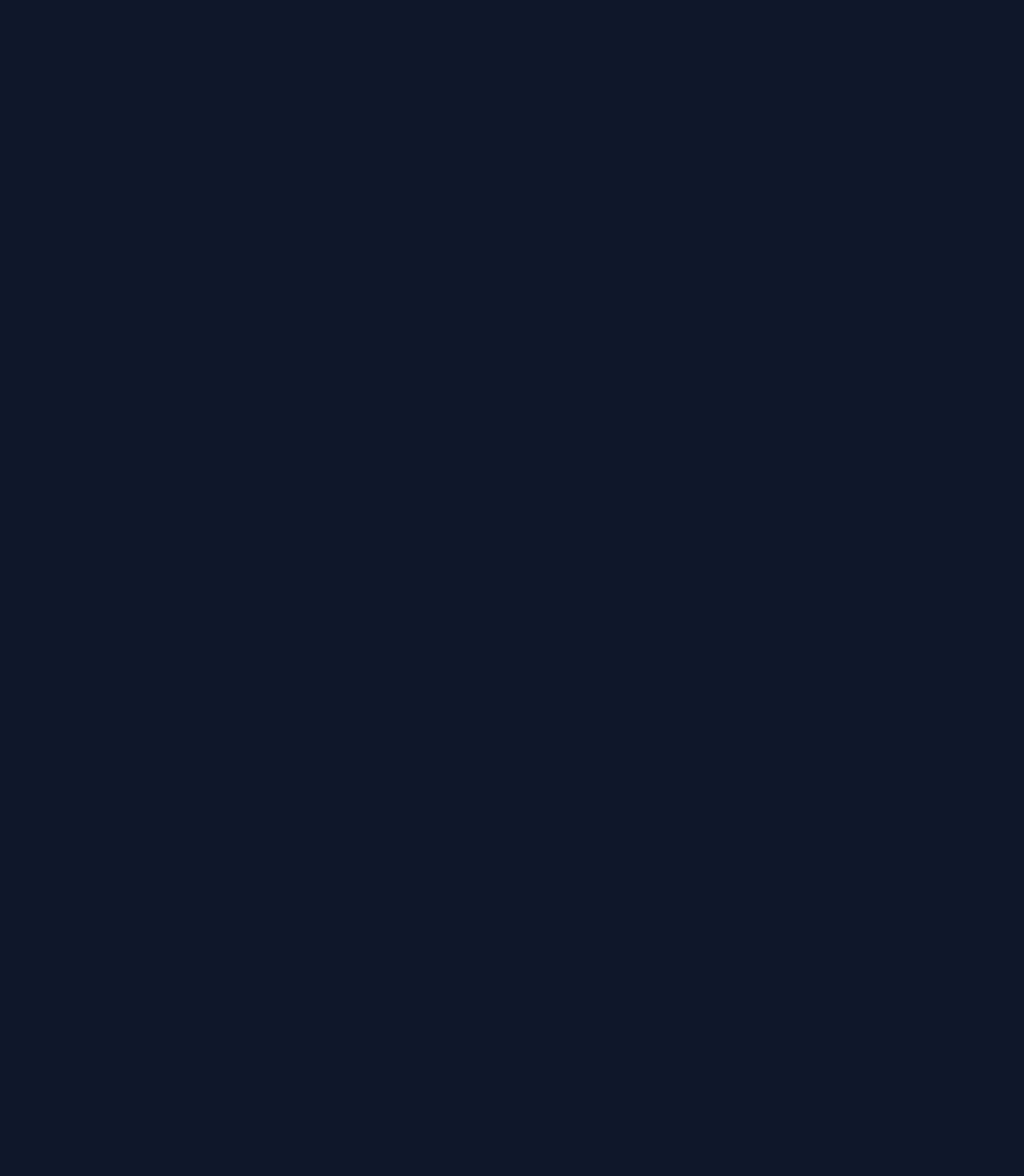
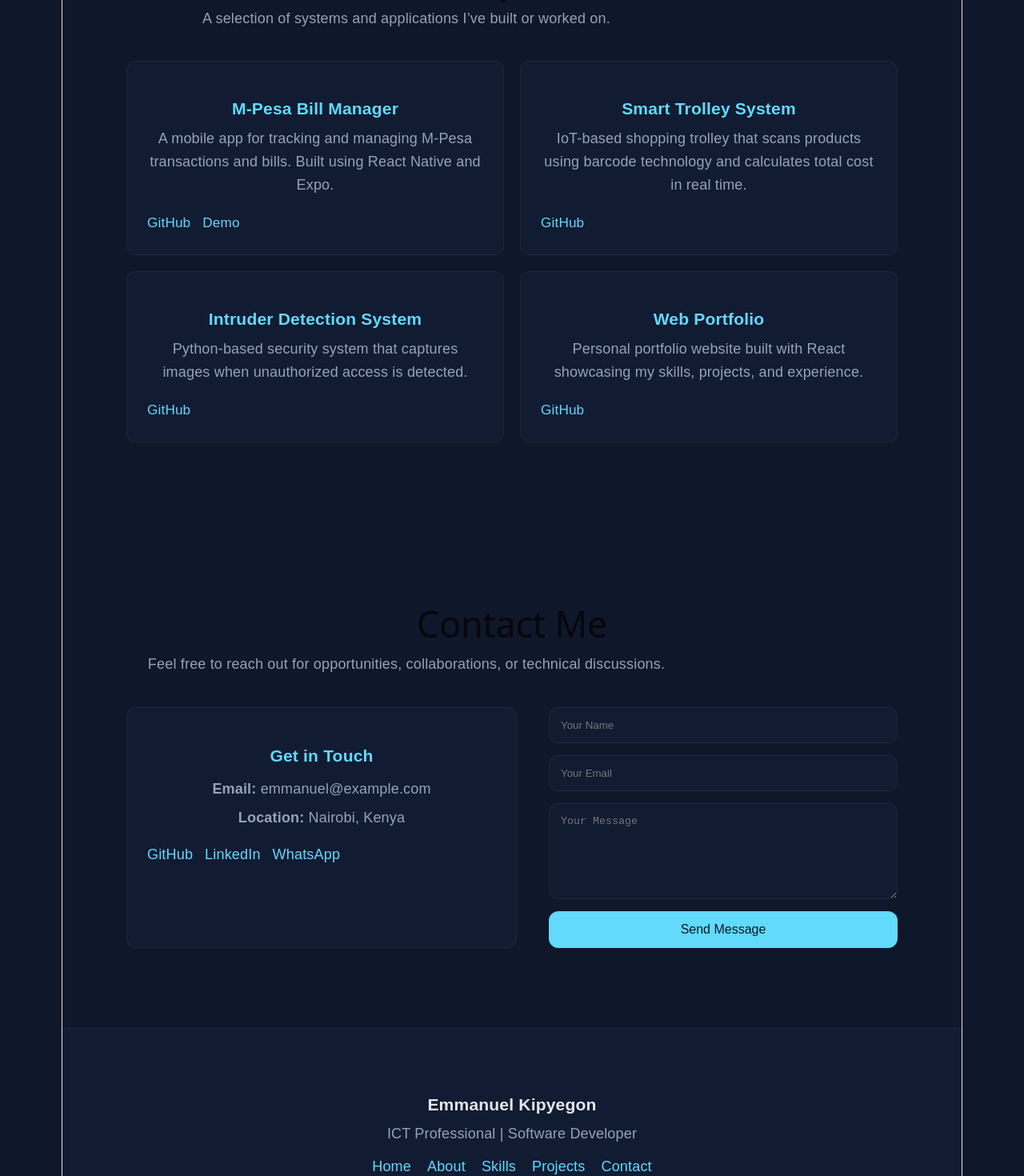
Before and after one commit to manu601/emmanuel-portfolio, a React (Vite) app: page / in a window 1280 px wide. Shown: the part 2720-4190 px from the top of the page at 80% size. Before the commit the page ends 2567 px from the top, so only its background shows below. Built offline with nearby package versions, Linux system fonts and the light colour scheme.

Commit message:
All sections

```diff
--- a/src/App.css
+++ b/src/App.css
@@ -273,3 +273,262 @@ nav a:hover {
   transform: translateY(-6px);
   border-color: var(--primary);
 }
+/* =====================
+   PROJECTS SECTION
+===================== */
+.projects {
+  padding: 100px 80px;
+  background: var(--bg);
+}
+
+.projects-container {
+  max-width: 1100px;
+  margin: auto;
+}
+
+.projects h2 {
+  font-size: 2.5rem;
+  margin-bottom: 10px;
+}
+
+.projects-intro {
+  color: var(--muted);
+  margin-bottom: 40px;
+  max-width: 700px;
+}
+
+/* =====================
+   PROJECT GRID
+===================== */
+.projects-grid {
+  display: grid;
+  grid-template-columns: repeat(2, 1fr);
+  gap: 20px;
+}
+
+.project-card {
+  background: var(--surface);
+  padding: 25px;
+  border-radius: var(--radius);
+  border: 1px solid rgba(255, 255, 255, 0.05);
+  transition: var(--transition);
+}
+
+.project-card h3 {
+  color: var(--primary);
+  margin-bottom: 10px;
+}
+
+.project-card p {
+  color: var(--muted);
+  line-height: 1.6;
+  margin-bottom: 20px;
+}
+
+/* =====================
+   LINKS
+===================== */
+.project-links {
+  display: flex;
+  gap: 15px;
+}
+
+.project-links a {
+  color: var(--primary);
+  text-decoration: none;
+  font-size: 0.95rem;
+  border-bottom: 1px solid transparent;
+  transition: var(--transition);
+}
+
+.project-links a:hover {
+  border-bottom: 1px solid var(--primary);
+}
+
+.project-card:hover {
+  transform: translateY(-6px);
+  border-color: var(--primary);
+}
+/* =====================
+   CONTACT SECTION
+===================== */
+.contact {
+  padding: 100px 80px;
+  background: var(--bg);
+}
+
+.contact-container {
+  max-width: 1100px;
+  margin: auto;
+}
+
+.contact h2 {
+  font-size: 2.5rem;
+  margin-bottom: 10px;
+}
+
+.contact-intro {
+  color: var(--muted);
+  margin-bottom: 40px;
+  max-width: 700px;
+  line-height: 1.6;
+}
+
+/* =====================
+   LAYOUT
+===================== */
+.contact-content {
+  display: flex;
+  gap: 40px;
+  flex-wrap: wrap;
+}
+
+/* =====================
+   INFO BOX
+===================== */
+.contact-info {
+  flex: 1;
+  background: var(--surface);
+  padding: 25px;
+  border-radius: var(--radius);
+  border: 1px solid rgba(255, 255, 255, 0.05);
+}
+
+.contact-info h3 {
+  color: var(--primary);
+  margin-bottom: 15px;
+}
+
+.contact-info p {
+  color: var(--muted);
+  margin-bottom: 10px;
+}
+
+/* =====================
+   SOCIAL LINKS
+===================== */
+.social-links {
+  margin-top: 20px;
+  display: flex;
+  gap: 15px;
+}
+
+.social-links a {
+  color: var(--primary);
+  text-decoration: none;
+  border-bottom: 1px solid transparent;
+  transition: var(--transition);
+}
+
+.social-links a:hover {
+  border-bottom: 1px solid var(--primary);
+}
+
+/* =====================
+   FORM
+===================== */
+.contact-form {
+  flex: 1;
+  display: flex;
+  flex-direction: column;
+  gap: 15px;
+}
+
+.contact-form input,
+.contact-form textarea {
+  padding: 14px;
+  border-radius: var(--radius);
+  border: none;
+  outline: none;
+  background: var(--surface);
+  color: var(--text);
+  border: 1px solid rgba(255, 255, 255, 0.05);
+}
+
+.contact-form button {
+  padding: 14px;
+  border: none;
+  border-radius: var(--radius);
+  background: var(--primary);
+  color: #0f172a;
+  font-size: 16px;
+  cursor: pointer;
+  transition: var(--transition);
+}
+
+.contact-form button:hover {
+  background: var(--accent);
+  transform: translateY(-3px);
+}
+/* =====================
+   FOOTER
+===================== */
+.footer {
+  background: var(--surface);
+  padding: 60px 80px;
+  text-align: center;
+  border-top: 1px solid rgba(255, 255, 255, 0.05);
+}
+
+.footer-container h3 {
+  color: var(--text);
+  margin-bottom: 10px;
+}
+
+.footer-container p {
+  color: var(--muted);
+  margin-bottom: 15px;
+}
+
+.footer-links {
+  display: flex;
+  justify-content: center;
+  gap: 20px;
+  margin-bottom: 20px;
+  flex-wrap: wrap;
+}
+
+.footer-links a {
+  color: var(--primary);
+  text-decoration: none;
+  transition: var(--transition);
+}
+
+.footer-links a:hover {
+  color: var(--accent);
+}
+
+.footer-bottom {
+  font-size: 0.9rem;
+  color: var(--muted);
+}
+/* =====================
+   MOBILE RESPONSIVE
+===================== */
+@media (max-width: 900px) {
+  .hero {
+    flex-direction: column;
+    text-align: center;
+    padding: 40px 20px;
+  }
+
+  .hero-image img {
+    width: 260px;
+    height: 260px;
+    margin-top: 20px;
+  }
+
+  .about-cards,
+  .skills-grid,
+  .projects-grid {
+    grid-template-columns: 1fr;
+  }
+
+  .contact-content {
+    flex-direction: column;
+  }
+
+  nav {
+    padding: 15px 20px;
+  }
+}
--- a/src/App.jsx
+++ b/src/App.jsx
@@ -3,6 +3,9 @@ import Navbar from "./components/Navbar";
 import Hero from "./components/Hero";
 import About from "./components/About";
 import Skills from "./components/Skills";
+import Projects from "./components/Projects";
+import Contact from "./components/contact";
+import Footer from "./components/Footer";
 
 function App() {
   return (
@@ -11,6 +14,9 @@ function App() {
       <Hero />
       <About />
       <Skills />
+      <Projects />
+      <Contact />
+      <Footer />
     </>
   );
 }
--- /dev/null
+++ b/src/components/Footer.jsx
@@ -0,0 +1,26 @@
+function Footer() {
+  return (
+    <footer className="footer">
+      <div className="footer-container">
+
+        <h3>Emmanuel Kipyegon</h3>
+        <p>ICT Professional | Software Developer</p>
+
+        <div className="footer-links">
+          <a href="#home">Home</a>
+          <a href="#about">About</a>
+          <a href="#skills">Skills</a>
+          <a href="#projects">Projects</a>
+          <a href="#contact">Contact</a>
+        </div>
+
+        <p className="footer-bottom">
+          © {new Date().getFullYear()} All rights reserved.
+        </p>
+
+      </div>
+    </footer>
+  );
+}
+
+export default Footer;
--- /dev/null
+++ b/src/components/Projects.jsx
@@ -0,0 +1,68 @@
+function Projects() {
+  return (
+    <section className="projects" id="projects">
+      <div className="projects-container">
+        <h2>Projects</h2>
+
+        <p className="projects-intro">
+          A selection of systems and applications I’ve built or worked on.
+        </p>
+
+        <div className="projects-grid">
+
+          <div className="project-card">
+            <h3>M-Pesa Bill Manager</h3>
+            <p>
+              A mobile app for tracking and managing M-Pesa transactions and bills.
+              Built using React Native and Expo.
+            </p>
+
+            <div className="project-links">
+              <a href="#" target="_blank">GitHub</a>
+              <a href="#" target="_blank">Demo</a>
+            </div>
+          </div>
+
+          <div className="project-card">
+            <h3>Smart Trolley System</h3>
+            <p>
+              IoT-based shopping trolley that scans products using barcode
+              technology and calculates total cost in real time.
+            </p>
+
+            <div className="project-links">
+              <a href="#" target="_blank">GitHub</a>
+            </div>
+          </div>
+
+          <div className="project-card">
+            <h3>Intruder Detection System</h3>
+            <p>
+              Python-based security system that captures images when unauthorized
+              access is detected.
+            </p>
+
+            <div className="project-links">
+              <a href="#" target="_blank">GitHub</a>
+            </div>
+          </div>
+
+          <div className="project-card">
+            <h3>Web Portfolio</h3>
+            <p>
+              Personal portfolio website built with React showcasing my skills,
+              projects, and experience.
+            </p>
+
+            <div className="project-links">
+              <a href="#" target="_blank">GitHub</a>
+            </div>
+          </div>
+
+        </div>
+      </div>
+    </section>
+  );
+}
+
+export default Projects;
--- /dev/null
+++ b/src/components/contact.jsx
@@ -0,0 +1,42 @@
+function Contact() {
+  return (
+    <section className="contact" id="contact">
+      <div className="contact-container">
+        <h2>Contact Me</h2>
+
+        <p className="contact-intro">
+          Feel free to reach out for opportunities, collaborations, or technical discussions.
+        </p>
+
+        <div className="contact-content">
+
+          {/* Contact Info */}
+          <div className="contact-info">
+            <h3>Get in Touch</h3>
+
+            <p><strong>Email:</strong> emmanuel@example.com</p>
+            <p><strong>Location:</strong> Nairobi, Kenya</p>
+
+            <div className="social-links">
+              <a href="#" target="_blank">GitHub</a>
+              <a href="#" target="_blank">LinkedIn</a>
+              <a href="#" target="_blank">WhatsApp</a>
+            </div>
+          </div>
+
+          {/* Contact Form */}
+          <form className="contact-form">
+            <input type="text" placeholder="Your Name" required />
+            <input type="email" placeholder="Your Email" required />
+            <textarea placeholder="Your Message" rows="6" required></textarea>
+
+            <button type="submit">Send Message</button>
+          </form>
+
+        </div>
+      </div>
+    </section>
+  );
+}
+
+export default Contact;
--- a/src/index.css
+++ b/src/index.css
@@ -109,3 +109,6 @@ code {
   padding: 4px 8px;
   background: var(--code-bg);
 }
+html {
+  scroll-behavior: smooth;
+}
```
